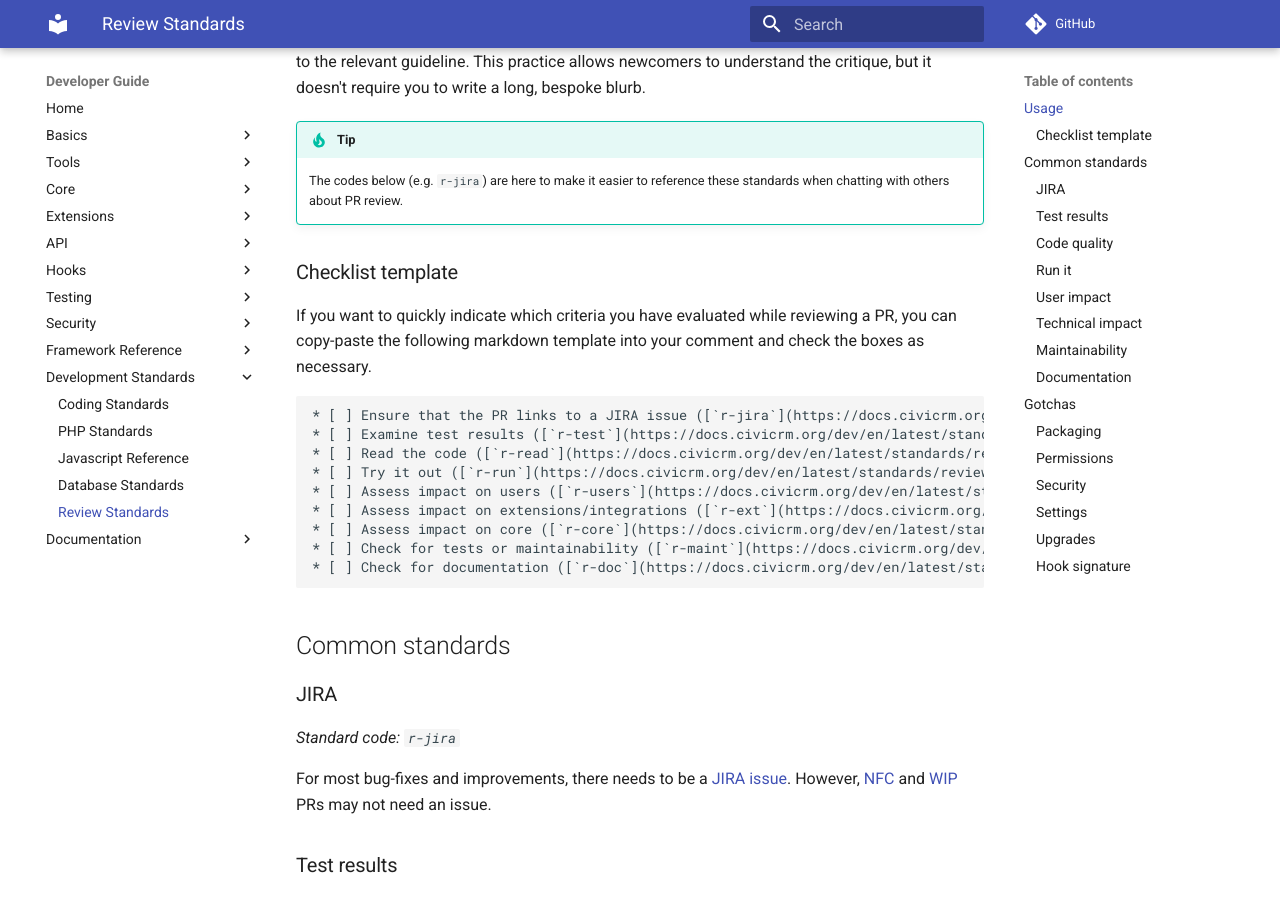
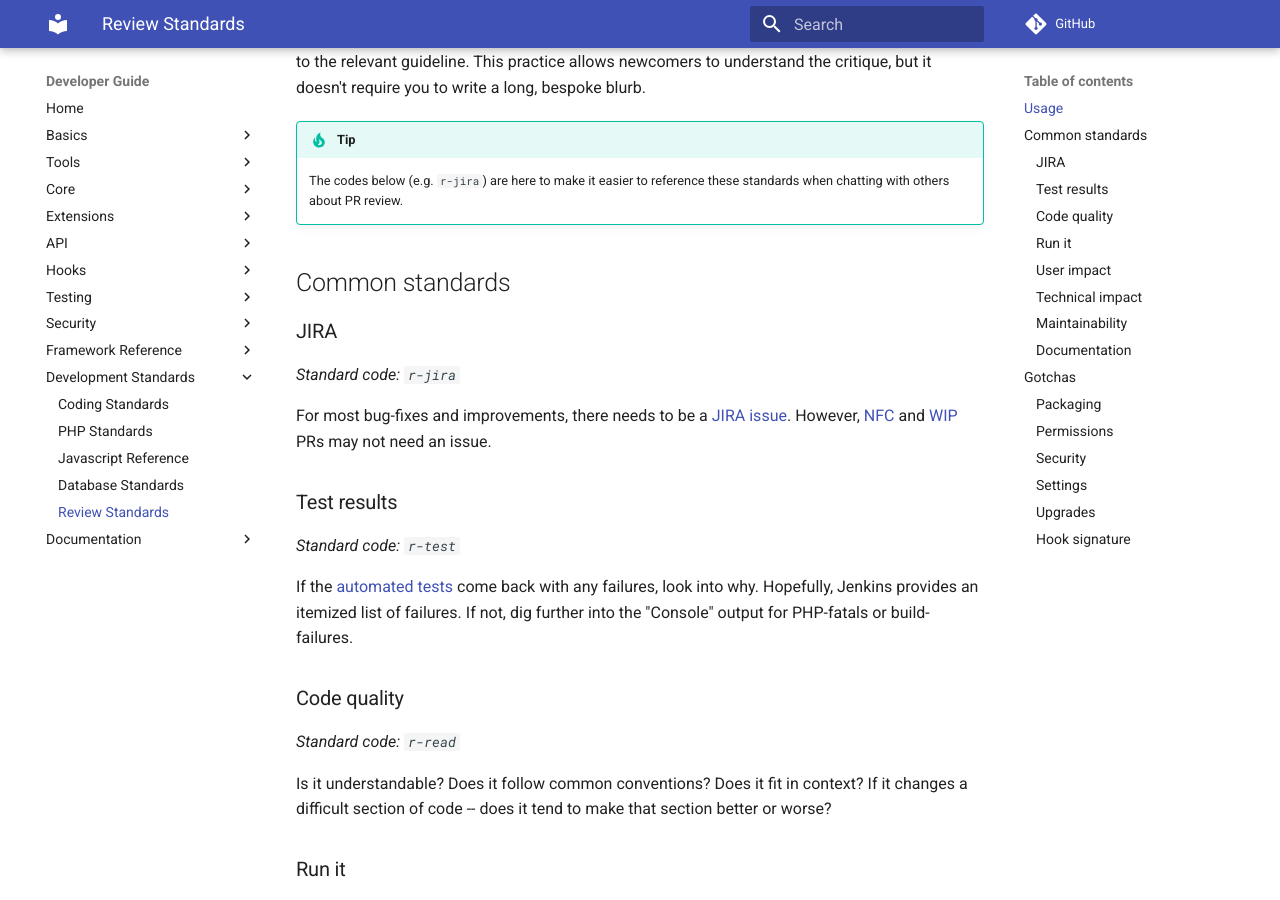
Before and after one commit to civicrm/civicrm-dev-docs, an MkDocs documentation site: the page built from docs/standards/review.md, in a window 1280 px wide and 900 px high, scrolled down 298 px. Built offline with MkDocs 1.6.1 and Material for MkDocs 9.7.7, drawn with Linux system fonts in a browser that asks for light colours; comment, search, counter and statistics services are not loaded; old or Windows-style settings are respelled for this version of MkDocs.

Commit message:
standards/review.md - Remove checklist. Will revisit later (per comments in #416)

````diff
--- a/docs/standards/review.md
+++ b/docs/standards/review.md
@@ -8,22 +8,6 @@ write a long, bespoke blurb.
 
 !!! tip
     The codes below (e.g. `r-jira`) are here to make it easier to reference these standards when chatting with others about PR review.
-
-### Checklist template {:#checklist}
-
-If you want to quickly indicate which criteria you have evaluated while reviewing a PR, you can copy-paste the following markdown template into your comment and check the boxes as necessary.
-
-```markdown
-* [ ] Ensure that the PR links to a JIRA issue ([`r-jira`](https://docs.civicrm.org/dev/en/latest/standards/review/#r-jira))
-* [ ] Examine test results ([`r-test`](https://docs.civicrm.org/dev/en/latest/standards/review/#r-test))
-* [ ] Read the code ([`r-read`](https://docs.civicrm.org/dev/en/latest/standards/review/#r-read))
-* [ ] Try it out ([`r-run`](https://docs.civicrm.org/dev/en/latest/standards/review/#r-run))
-* [ ] Assess impact on users ([`r-users`](https://docs.civicrm.org/dev/en/latest/standards/review/#r-users))
-* [ ] Assess impact on extensions/integrations ([`r-ext`](https://docs.civicrm.org/dev/en/latest/standards/review/#r-ext))
-* [ ] Assess impact on core ([`r-core`](https://docs.civicrm.org/dev/en/latest/standards/review/#r-core))
-* [ ] Check for tests or maintainability ([`r-maint`](https://docs.civicrm.org/dev/en/latest/standards/review/#r-maint))
-* [ ] Check for documentation ([`r-doc`](https://docs.civicrm.org/dev/en/latest/standards/review/#r-doc))
-```
 
 ## Common standards
 
````
